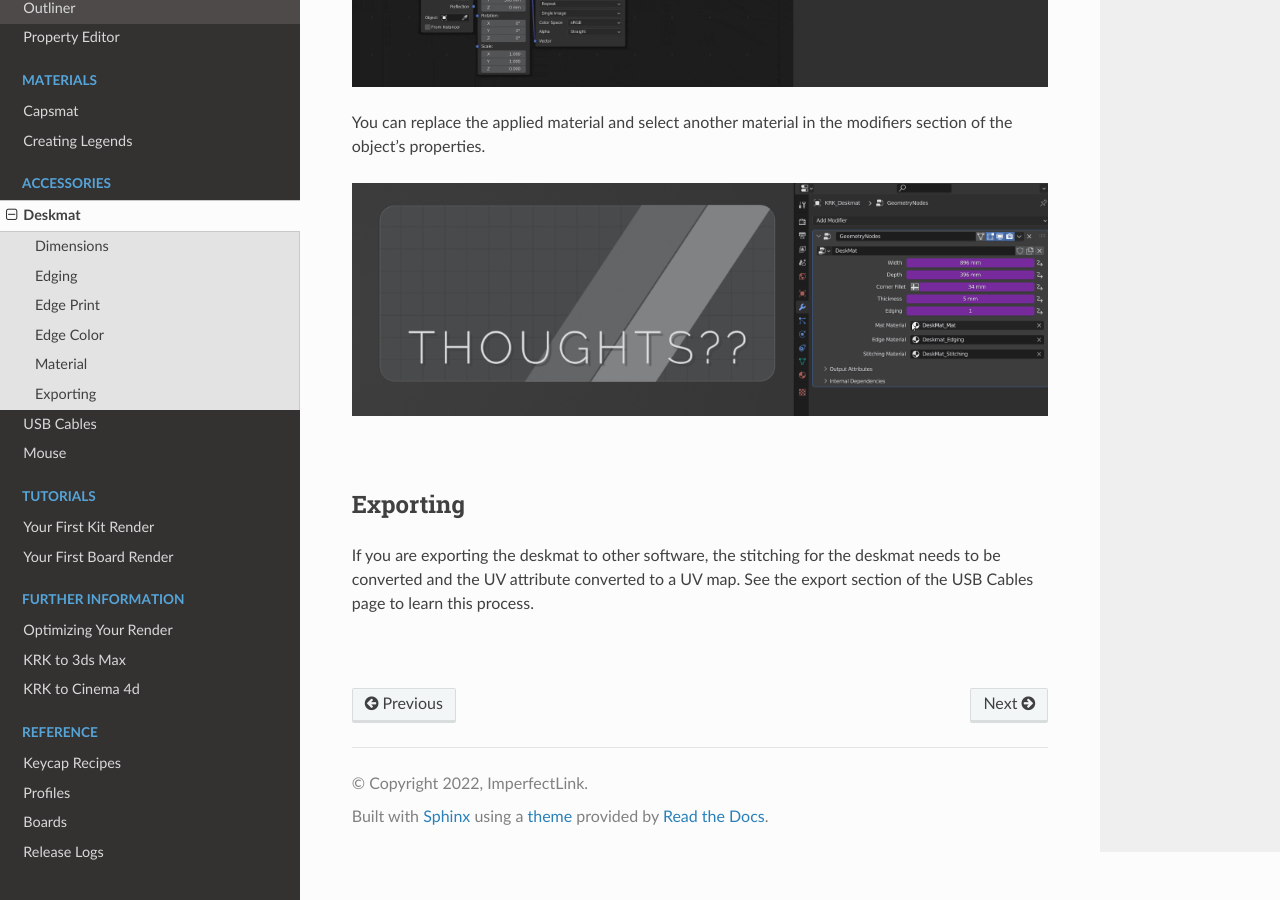
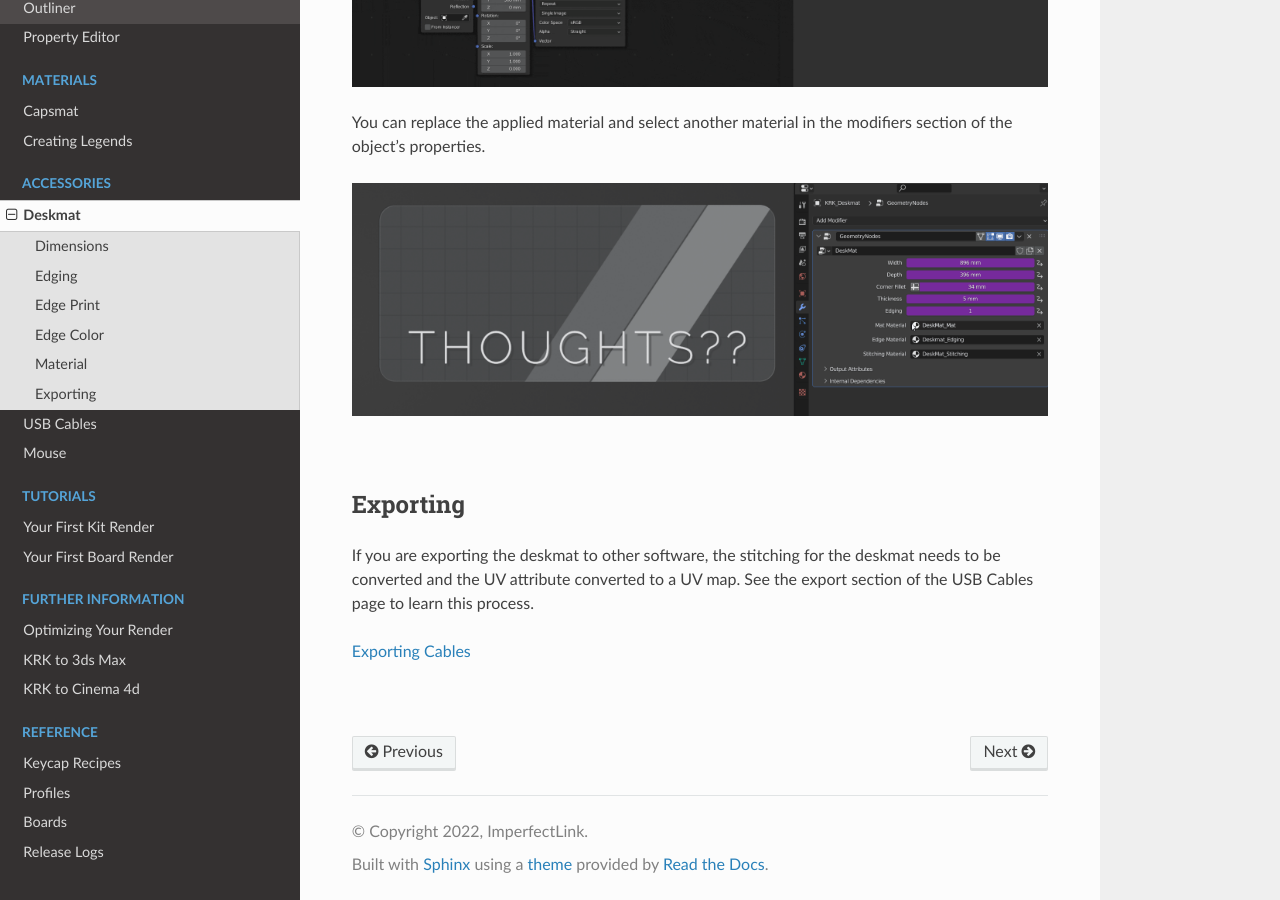
Before and after one commit to imperfectlink/KeyboardRenderKit, a Sphinx documentation site: the page built from docs/source/deskmat.rst, in a window 1280 px wide and 900 px high, scrolled down 2823 px. Built offline with Sphinx 7.4.7 and the Read the Docs theme 2.0.0, drawn with Linux system fonts in a browser that asks for light colours.

Commit message:
Update deskmat.rst

```diff
--- a/docs/source/deskmat.rst
+++ b/docs/source/deskmat.rst
@@ -58,5 +58,6 @@ Exporting
 
 If you are exporting the deskmat to other software, the stitching for the deskmat needs to be converted and the UV attribute converted to a UV map. See the export section of the USB Cables page to learn this process.
 
+:ref:`Exporting Cables <ExportingCables>`
 
 |
```
